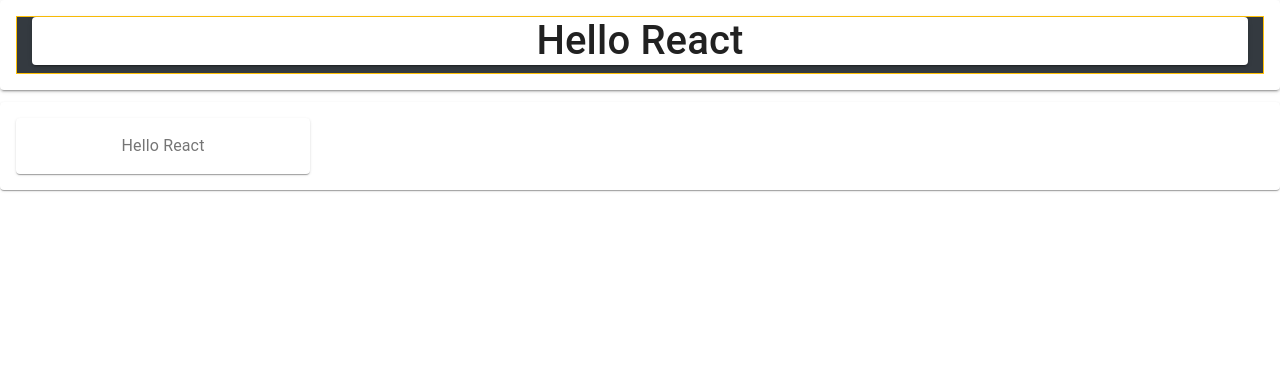
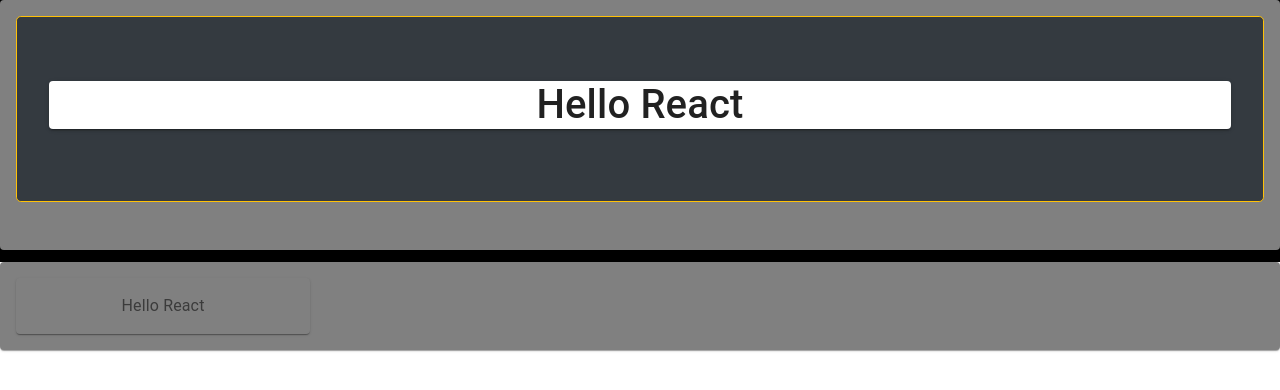
Before and after one commit to vonerikbarren/XYZ-Calculator, a React (Create React App) app in the folder client/: page / in a window 1280 px wide. Shown: the top 390 px of the page. Built offline with nearby package versions, Linux system fonts and the light colour scheme.

Commit message:
changes to the grid property in terms of styling

```diff
--- a/client/src/App.js
+++ b/client/src/App.js
@@ -15,7 +15,12 @@
     padding: theme.spacing(2),
     textAlign: 'center',
     color: theme.palette.text.secondary,
+    backgroundColor: "grey"
+  },
+  grid: {
+    backgroundColor: "black"
   }
+
 
 }));
 
@@ -27,11 +32,11 @@
   return (
     <div className="App">
 
-      <Grid container spacing={3}>
+      <Grid className={mui.grid} container spacing={3}>
         <Grid item xs={12}>
           <Paper elevation={2} className={mui.paper}>
             <Typography>
-              <div className="container-fluid bg-dark border border-warning">
+              <div className="container-fluid jumbotron bg-dark border border-warning">
                 <Paper elevation={2}>
                   <h1>Hello React</h1>
                 </Paper>
```
